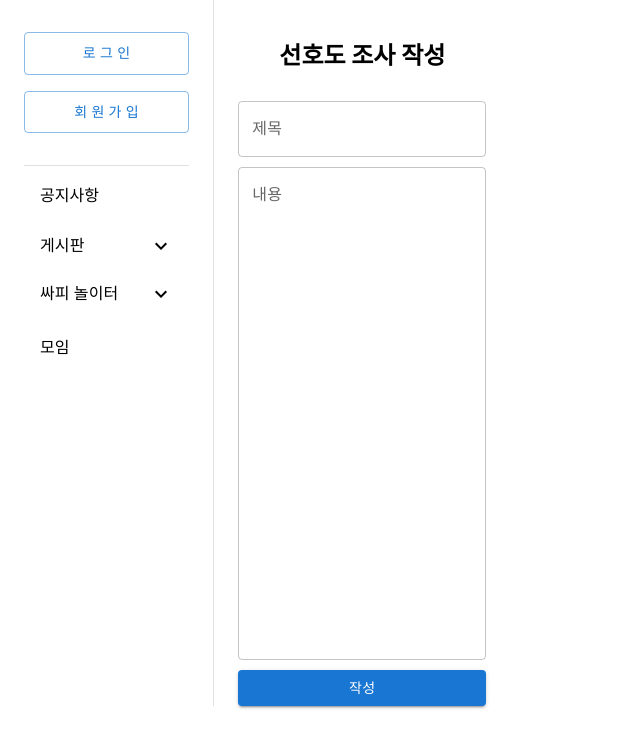
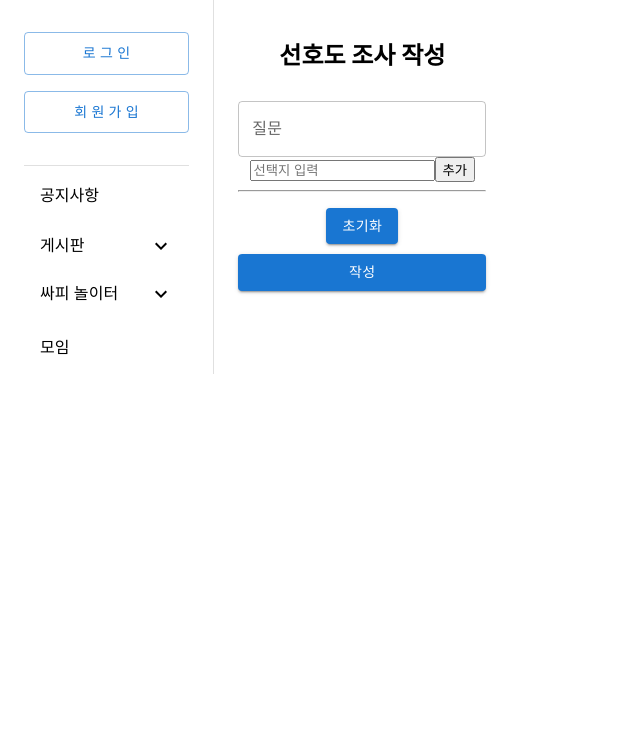
Before and after one commit to Eonyong/ssayeon, a React (Create React App) app in the folder frontend/: page /preference/new in a window 1280 px wide. Shown: the top 748 px of the page, without its empty margins (0-640 px from the left). Built offline with nearby package versions, Linux system fonts and the light colour scheme.

Commit message:
:sparkles: feat: MODIFY preference files

```diff
--- a/frontend/src/App.js
+++ b/frontend/src/App.js
@@ -15,6 +15,7 @@ import { userProfile } from "./user/auth";
 import { useEffect } from "react";
 import PreferenceList from "./components/main/preference/PreferenceList";
 import RegisterPreference from "./components/main/preference/RegisterPreference";
+import PreferenceDetail from "./components/main/preference/PreferenceDetail";
 
 function App() {
   const dispatch = useDispatch();
@@ -44,6 +45,7 @@ function App() {
               <Route path="/boards/notice/detail" element={<NoticeDetail />} />
               <Route path="/preference" element={<PreferenceList />} />
               <Route path="/preference/new" element={<RegisterPreference />} />
+              <Route path="/preference/:id" element={<PreferenceDetail />} />
             </Routes>
           </Grid>
         </Grid>
--- /dev/null
+++ b/frontend/src/components/main/preference/PreferenceDetail.js
@@ -0,0 +1,48 @@
+import axios from "axios";
+import { useEffect, useState } from "react";
+import { useNavigate, useParams } from "react-router-dom";
+
+function PreferenceDetail() {
+  const [preference, setPreference] = useState({});
+  const { id } = useParams();
+  const navigate = useNavigate();
+
+  function init() {
+    axios({
+      url: `http://localhost:8081/api/preference/${id}`,
+      // url: API_BASE_URL + `api/preference/${id}`,
+      method: "GET",
+    })
+      .then((res) => {
+        console.log(res.data.data);
+        setPreference(res.data.data);
+      })
+      .catch((err) => console.log(err));
+  }
+  useEffect(init, []);
+  function onDelete() {
+    if (window.confirm("정말 삭제하시겠습니까?")) {
+      axios
+        .delete(
+          `http://localhost:8081/api/preference/${id}`
+          // url: API_BASE_URL + `api/preference`,
+        )
+        .then((res) => {
+          alert("삭제 완료!");
+          navigate("/preference");
+        })
+        .catch((err) => console.log(err));
+    }
+  }
+  return (
+    <div>
+      <h1>detail</h1>
+
+      <input type="button" value="삭제하기" onClick={onDelete} />
+      <hr />
+      <input type="text" value="" placeholder="댓글을 입력하세요" />
+      <input type="button" value="댓글달기" />
+    </div>
+  );
+}
+export default PreferenceDetail;
--- a/frontend/src/components/main/preference/PreferenceList.js
+++ b/frontend/src/components/main/preference/PreferenceList.js
@@ -10,9 +10,7 @@ import {
   TableBody,
 } from "@mui/material";
 import axios from "axios";
-
-// import NoticeContent from './NoticeContent';
-// import Pagination from './Pagination';
+import { Link } from "react-router-dom";
 
 function PreferenceList() {
   const API_BASE_URL = process.env.REACT_APP_API_ROOT;
@@ -41,16 +39,25 @@ function PreferenceList() {
                 <TableCell
                   style={{
                     fontSize: "1rem",
-                    width: "70%",
+                    width: "60%",
                     textAlign: "center",
                   }}
                 >
-                  투표제목
+                  질문
                 </TableCell>
                 <TableCell
                   style={{
                     fontSize: "1rem",
-                    width: "30%",
+                    width: "20%",
+                    textAlign: "center",
+                  }}
+                >
+                  작성자
+                </TableCell>
+                <TableCell
+                  style={{
+                    fontSize: "1rem",
+                    width: "20%",
                     textAlign: "center",
                   }}
                 >
@@ -81,19 +88,9 @@ function PreferenceList() {
                         textAlign: "center",
                       }}
                     >
-                      {item.writer}
-                    </TableCell>
-                  </TableRow>
-                ))
-              )}
-              <TableRow>
-                <TableCell
-                  style={{
-                    fontSize: "1rem",
-                    textAlign: "center",
-                  }}
-                >
-                  제목임ㅋ
+                      <Link to={`/preference/${item.preference_id}`}>
+                        {item.description}
+                      </Link>
                     </TableCell>
                     <TableCell
                       style={{
@@ -101,17 +98,7 @@ function PreferenceList() {
                         textAlign: "center",
                       }}
                     >
-                  날짜임ㅎ
-                </TableCell>
-              </TableRow>
-              <TableRow>
-                <TableCell
-                  style={{
-                    fontSize: "1rem",
-                    textAlign: "center",
-                  }}
-                >
-                  제목임ㅋㅋ
+                      {item.writer}
                     </TableCell>
                     <TableCell
                       style={{
@@ -119,9 +106,11 @@ function PreferenceList() {
                         textAlign: "center",
                       }}
                     >
-                  날짜임ㅎㅎ
+                      {item.updated_at}
                     </TableCell>
                   </TableRow>
+                ))
+              )}
             </TableBody>
           </Table>
           {/* <Pagination setList={setList} /> */}
--- a/frontend/src/components/main/preference/RegisterPreference.js
+++ b/frontend/src/components/main/preference/RegisterPreference.js
@@ -1,57 +1,61 @@
 import axios from "axios";
 import React, { useState } from "react";
 import { FormControl, TextField, Container, Box, Button } from "@mui/material";
+import { useNavigate } from "react-router-dom";
 
 function RegisterPreference() {
   // 인증 관련
-  let token = sessionStorage.getItem("token");
+  let token = localStorage.getItem("token");
   const headers = {
     Authorization: `Bearer ${token}`,
   };
 
-  // 게시글 작성 form
-  const [form, setForm] = useState({
-    title: "",
-    description: "",
-    board_id: "1",
-    category_id: "1",
-  });
+  // 페이지 이동
+  const navigate = useNavigate();
 
-  const onChange = (event) => {
-    const { name, value } = event.target;
-    setForm({
-      ...form,
-      [name]: value,
-    });
-    console.log(form);
-  };
+  // state
+  const [choice, setChoice] = useState("");
+  const [list, setList] = useState([]);
+  const [description, setDescription] = useState("");
 
-  const createArticle = () => {
-    if (!form.board_id) {
-      alert("게시판을 선택하세요");
-    } else if (!form.category_id) {
-      alert("카테고리를 선택하세요");
-    } else if (!form.title) {
-      alert("제목을 입력하세요");
-    } else if (!form.content) {
-      alert("내용을 입력하세요");
+  const onChangeDesc = (event) => setDescription(event.target.value);
+  const onChangeChoice = (event) => setChoice(event.target.value);
+
+  function addList() {
+    if (choice === "") {
+      alert("선택지 내용을 입력하세요");
+      return;
+    }
+    setList((cur) => [...cur, choice]);
+    setChoice("");
+  }
+  function onRegister() {
+    if (description === "") {
+      alert("질문을 입력하세요");
+    } else if (list.length < 2) {
+      alert("선택지를 최소 2개 이상 입력하세요");
     } else {
       axios
         .post(
-          `${process.env.REACT_APP_API_ROOT}/article`,
+          `http://localhost:8081/api/preference`,
+          // url: API_BASE_URL + `api/preference`,
           {
-            title: form.title,
-            description: form.description,
+            description: description,
+            option_list: list,
           },
-          {
-            headers: headers,
-          }
+          { headers: headers }
         )
-        .then((res) => console.log(res))
+        .then((res) => {
+          console.log(res);
+          alert("작성 완료!");
+          navigate("/preference");
+        })
         .catch((err) => console.log(err));
     }
-  };
-
+  }
+  function resetChoice() {
+    setList([]);
+  }
   return (
     <Container sx={{ display: "flex" }}>
       <Box
@@ -70,12 +74,12 @@ function RegisterPreference() {
               sx={{ display: "flex", width: "100%", marginTop: "10px" }}
               id="title"
               name="title"
-              value={form.title}
-              label="제목"
-              onChange={onChange}
+              value={description}
+              label="질문"
+              onChange={onChangeDesc}
               variant="outlined"
             />
-            <TextField
+            {/* <TextField
               sx={{ display: "flex", width: "100%", marginTop: "10px" }}
               id="description"
               name="description"
@@ -83,11 +87,31 @@ function RegisterPreference() {
               onChange={onChange}
               multiline
               rows={20}
+            /> */}
+            <input
+              type="text"
+              value={choice}
+              placeholder="선택지 입력"
+              onChange={onChangeChoice}
             />
+            <input type="button" value="추가" onClick={addList} />
+            <hr />
+            <ul>
+              {list.map((item, index) => (
+                <li key={index}>
+                  {item}
+                  {/* <Button onClick={console.log("삭제")}>삭제</Button> */}
+                  <input type="button" value="삭제" />
+                </li>
+              ))}
+            </ul>
+            <Button variant="contained" onClick={resetChoice}>
+              초기화
+            </Button>
             <Button
               sx={{ display: "flex", width: "100%", marginTop: "10px" }}
               variant="contained"
-              onClick={createArticle}
+              onClick={onRegister}
             >
               작성
             </Button>
```
Lines whose indentation alone changed are shown as unchanged.
